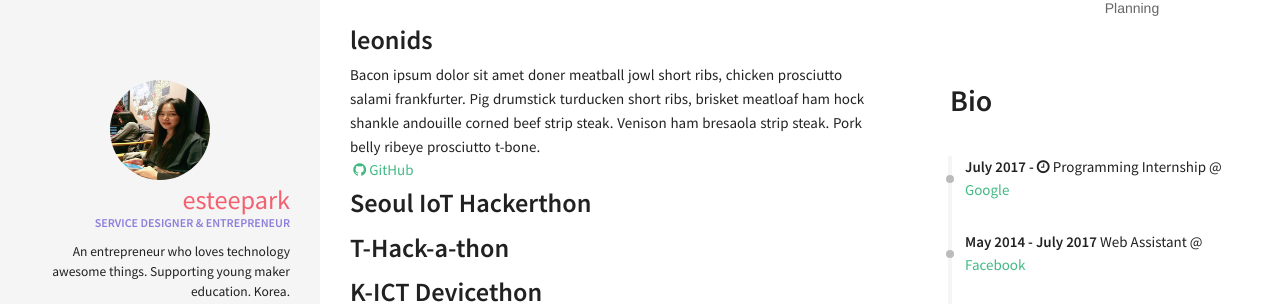
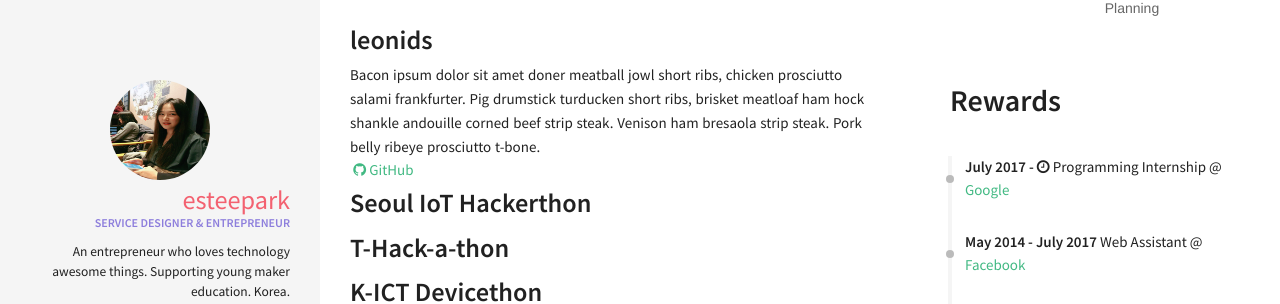
Before and after one commit to esteepark/esteepark.github.io, a Jekyll site: the page built from resume.html, in a window 1280 px wide. Shown: the part 368-672 px from the top of the page. Built offline with Jekyll 4.4.1, drawn with Linux system fonts in a browser that asks for light colours; nearby versions of some CDN libraries.

Commit message:
by esteepark

```diff
--- a/_includes/sections/career.html
+++ b/_includes/sections/career.html
@@ -1,4 +1,4 @@
-<h1><span data-i18n="skills.my_skills">Bio</span></h1>
+<h1><span data-i18n="skills.my_skills">Rewards</span></h1>
 
 <div class="archive">
   <div class="timeline" id="timeline">
```
